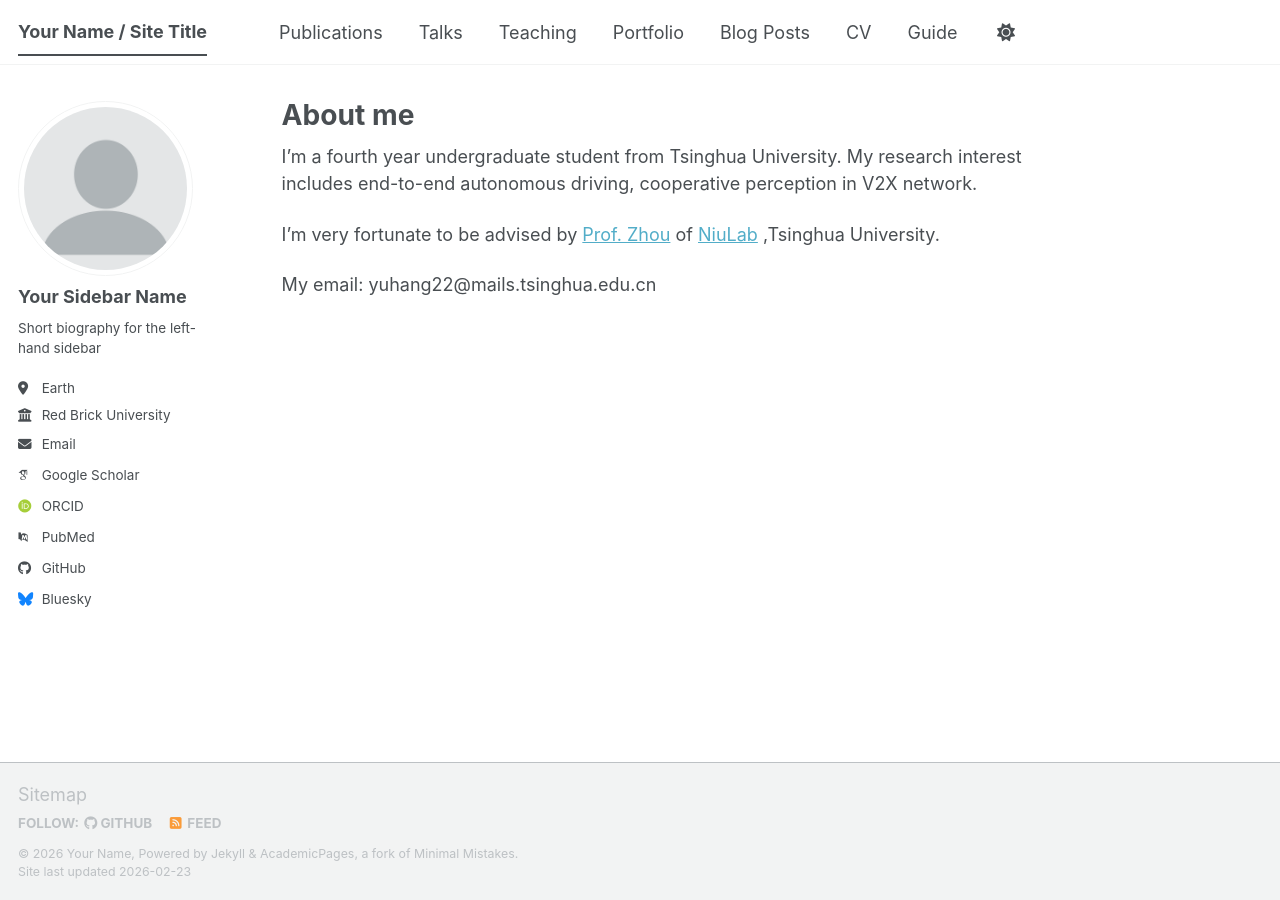
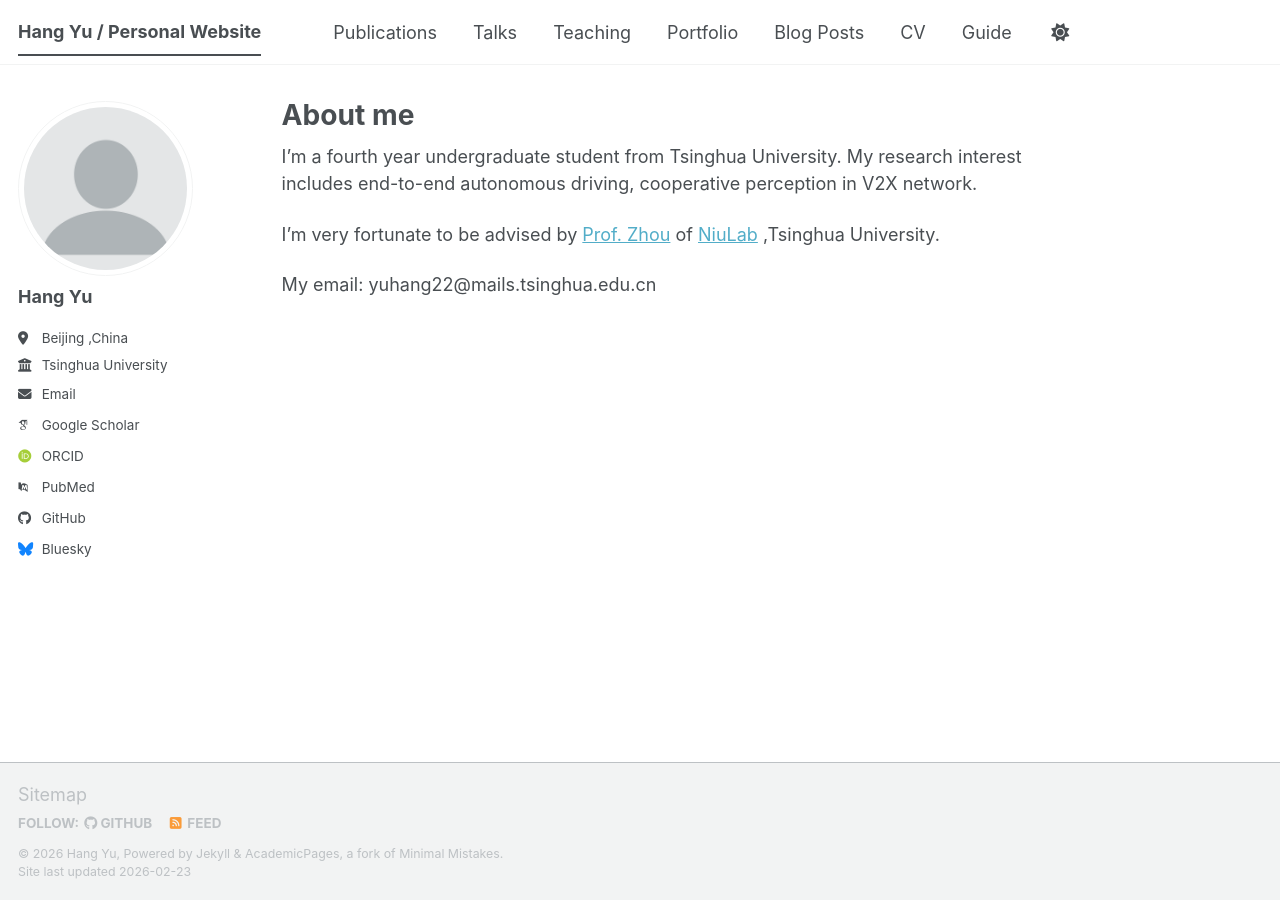
Before and after one commit to fancyuu/fancyuu.github.io, a Jekyll site: the page built from _pages/about.md, in a window 1280 px wide. Built offline with Jekyll 4.4.1, drawn with Linux system fonts in a browser that asks for light colours; some web fonts are replaced; a script bundle is joined from its source files by our own code; library files that are not in the unit come from our copies.

Commit message:
Update _config.yml

```diff
--- a/_config.yml
+++ b/_config.yml
@@ -9,14 +9,14 @@
 # Basic Site Settings
 locale                   : "en-US"
 site_theme               : "default" # The available themes options are "default", "air", "sunrise", "mint", "dirt" and "contrast"
-title                    : "Your Name / Site Title"
+title                    : "Hang Yu / Personal Website"
 title_separator          : "-"
-name                     : &name "Your Name"
-description              : &description "Your Name's academic portfolio"   # Update this with a general description of your site, this is the default if not overridden by a page
-url                      : https://academicpages.github.io # The base hostname & protocol for your site e.g. "https://[your GitHub username].github.io",
+name                     : &name "Hang Yu"
+description              : &description "Hang Yu's personal research homepage"   # Update this with a general description of your site, this is the default if not overridden by a page
+url                      : https://fancyuu.github.io # The base hostname & protocol for your site e.g. "https://[your GitHub username].github.io",
                                                            # or if you already have some other page hosted on Github then use "https://[your GitHub username].github.io/[Your Repo Name]"
 baseurl                  : "" # the subpath of your site, e.g. "/blog"
-repository               : "academicpages/academicpages.github.io"
+repository               : "fancyuu/fancyuu.github.io"
 
 # Site Author - The following control what appear as part of the author content on the side bar.
 #               If a field is blank the icon and link will not appear, otherwise it will be shown.
@@ -24,13 +24,13 @@ repository               : "academicpages/academicpages.github.io"
 author:
   # Biographic information
   avatar           : "profile.png"
-  name             : "Your Sidebar Name"
+  name             : "Hang Yu"
   pronouns         : # example: "she/her"
-  bio              : "Short biography for the left-hand sidebar"
-  location         : "Earth"
-  employer         : "Red Brick University"
+  bio              : ""
+  location         : "Beijing ,China"
+  employer         : "Tsinghua University"
   uri              : # URL
-  email            : "none@example.org"
+  email            : "yuhang22@mails.tsinghua.edu.cn"
 
   # Academic websites
   academia         : # URL
```
